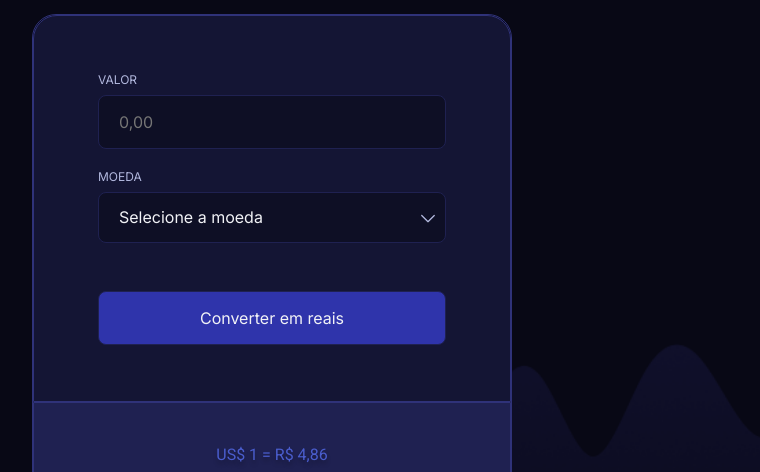
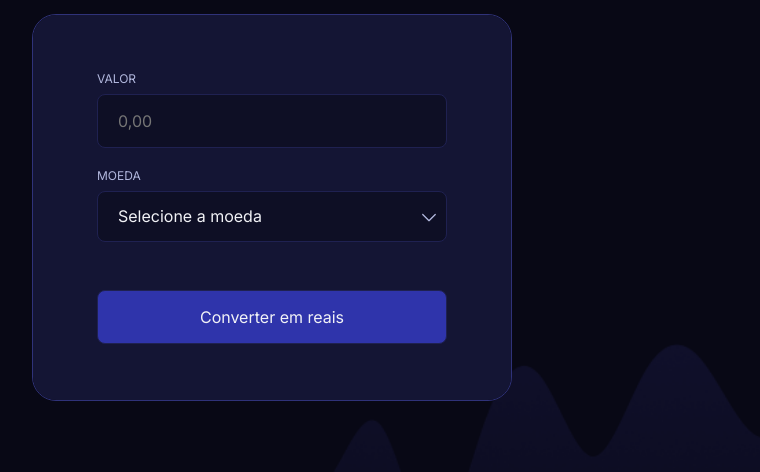
Before and after one commit to heitorlbelem/convert, a plain HTML site: page index.html in a window 1280 px wide. Shown: the part 85-557 px from the top of the page, without its empty margins (368-1128 px from the left). Drawn offline with Linux system fonts and the light colour scheme.

Commit message:
hide footer

```diff
--- a/index.html
+++ b/index.html
@@ -17,12 +17,12 @@
     <form>
       <div class="wrapper">
         <label for="amount">Valor</label>
-        <input type="number" name="amount" id="amount" placeholder="0,00" required/>
+        <input name="amount" id="amount" placeholder="0,00" required/>
       </div>
 
       <div class="wrapper">
         <label for="currency">Moeda</label>
-        <select name="currency" id="currencyt">
+        <select name="currency" id="currency">
           <option value="" disabled selected hidden>Selecione a moeda</option>
           <option value="USD">Dólar Americano</option>
           <option value="EUR">Euro</option>
--- a/styles.css
+++ b/styles.css
@@ -53,6 +53,8 @@ main {
   width: 48rem;
   border-radius: 2.4rem;
   border: 1px solid var(--blue-500);
+
+  overflow-y: hidden;
 }
 
 form {
@@ -62,9 +64,6 @@ form {
   gap: 2rem;
 
   padding: 5.6rem 6.4rem;
-  border-top-left-radius: 2.4rem;
-  border-top-right-radius: 2.4rem;
-  border: 1px solid var(--blue-500);
 
   background-color: var(--blue-300);
 
@@ -142,4 +141,6 @@ footer {
     color: var(--white);
     font: 700 3.2rem/1.5 var(--ff-ibm);
   }
+
+  display: none;
 }
```
